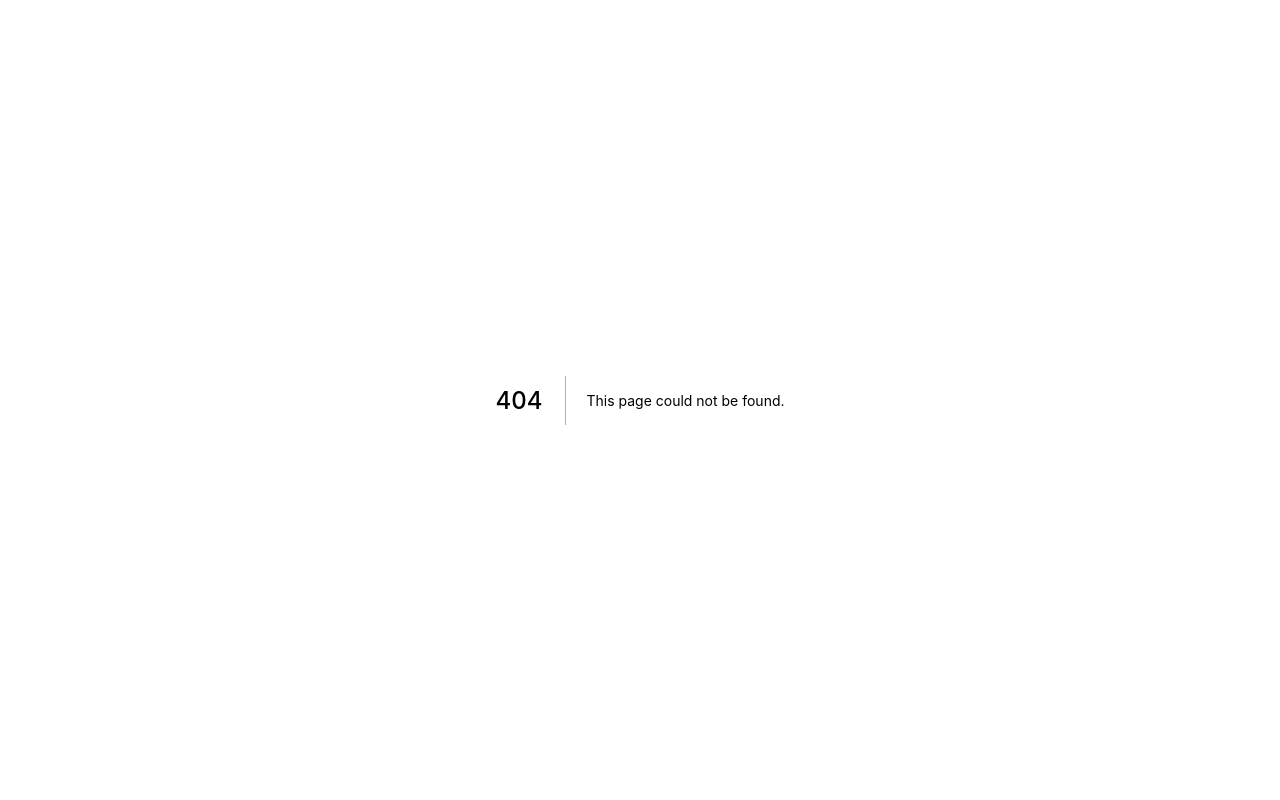
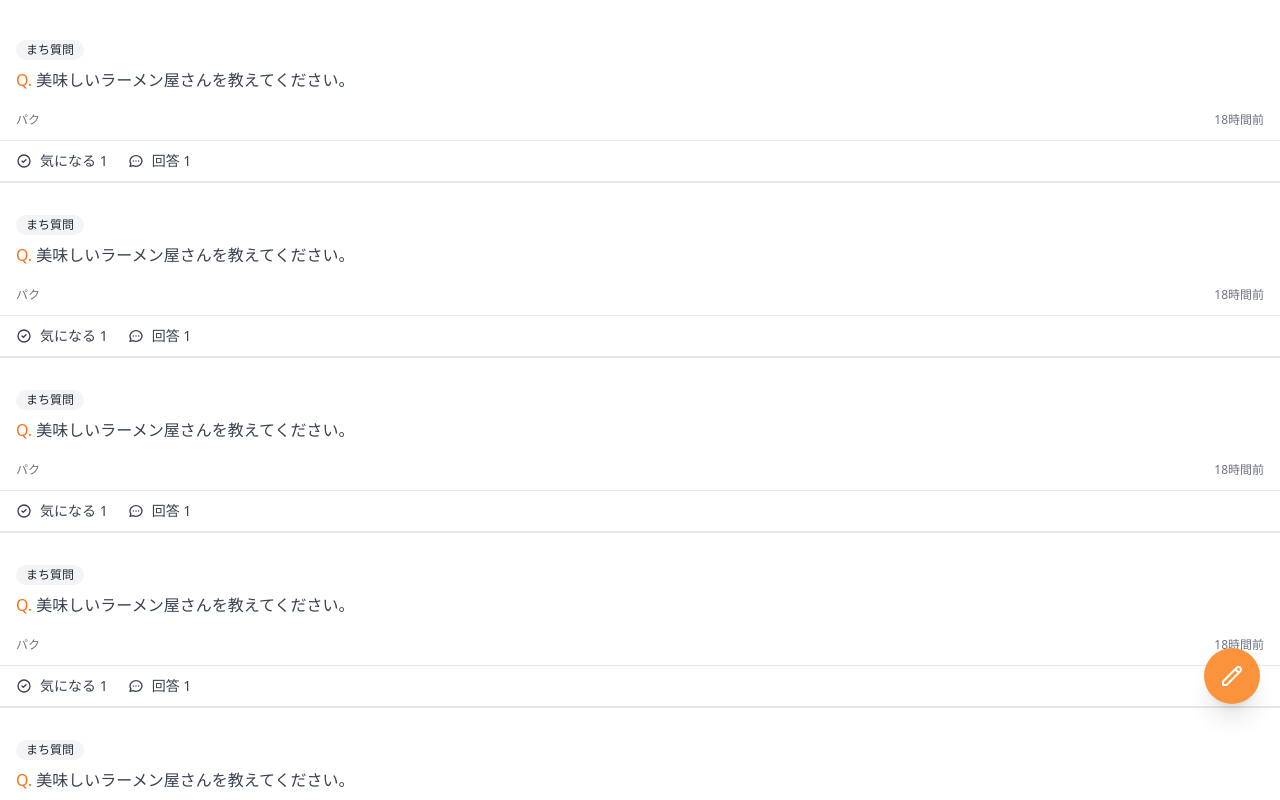
Before and after one commit to RspSang/ninjin-market, a Next.js app: page /community in a window 1280 px wide. Before the commit this address had no page. Shown: the top 800 px of the page. Built offline with nearby package versions, Linux system fonts and the light colour scheme.

Commit message:
Add community page UI

```diff
--- /dev/null
+++ b/pages/community/index.tsx
@@ -0,0 +1,77 @@
+import type { NextPage } from "next";
+
+const Community: NextPage = () => {
+  return (
+    <div className="space-y-8 py-10">
+      {[1, 2, 3, 4, 5, 6].map((_, i) => (
+        <div key={i} className="flex cursor-pointer flex-col items-start">
+          <span className="ml-4 flex items-center rounded-full bg-gray-100 px-2.5 py-0.5 text-xs font-medium text-gray-800">
+            まち質問
+          </span>
+          <div className="mt-2 px-4 text-gray-700">
+            <span className="font-medium text-orange-500">Q.</span>{" "}
+            美味しいラーメン屋さんを教えてください。
+          </div>
+          <div className="mt-5 flex w-full items-center justify-between px-4 text-xs font-medium text-gray-500">
+            <span>パク</span>
+            <span>18時間前</span>
+          </div>
+          <div className="mt-3 flex w-full space-x-5 border-t border-b-[2px] px-4 py-2.5 text-gray-700">
+            <span className="flex items-center space-x-2 text-sm">
+              <svg
+                className="h-4 w-4"
+                fill="none"
+                stroke="currentColor"
+                viewBox="0 0 24 24"
+                xmlns="http://www.w3.org/2000/svg"
+              >
+                <path
+                  strokeLinecap="round"
+                  strokeLinejoin="round"
+                  strokeWidth="2"
+                  d="M9 12l2 2 4-4m6 2a9 9 0 11-18 0 9 9 0 0118 0z"
+                ></path>
+              </svg>
+              <span>気になる 1</span>
+            </span>
+            <span className="flex items-center space-x-2 text-sm">
+              <svg
+                className="h-4 w-4"
+                fill="none"
+                stroke="currentColor"
+                viewBox="0 0 24 24"
+                xmlns="http://www.w3.org/2000/svg"
+              >
+                <path
+                  strokeLinecap="round"
+                  strokeLinejoin="round"
+                  strokeWidth="2"
+                  d="M8 12h.01M12 12h.01M16 12h.01M21 12c0 4.418-4.03 8-9 8a9.863 9.863 0 01-4.255-.949L3 20l1.395-3.72C3.512 15.042 3 13.574 3 12c0-4.418 4.03-8 9-8s9 3.582 9 8z"
+                ></path>
+              </svg>
+              <span>回答 1</span>
+            </span>
+          </div>
+        </div>
+      ))}
+      <button className="fixed bottom-24 right-5 cursor-pointer  rounded-full bg-orange-400 p-4 text-white shadow-xl transition-colors hover:bg-orange-500">
+        <svg
+          className="h-6 w-6"
+          fill="none"
+          stroke="currentColor"
+          viewBox="0 0 24 24"
+          xmlns="http://www.w3.org/2000/svg"
+        >
+          <path
+            strokeLinecap="round"
+            strokeLinejoin="round"
+            strokeWidth="2"
+            d="M15.232 5.232l3.536 3.536m-2.036-5.036a2.5 2.5 0 113.536 3.536L6.5 21.036H3v-3.572L16.732 3.732z"
+          ></path>
+        </svg>
+      </button>
+    </div>
+  );
+};
+
+export default Community;
```
